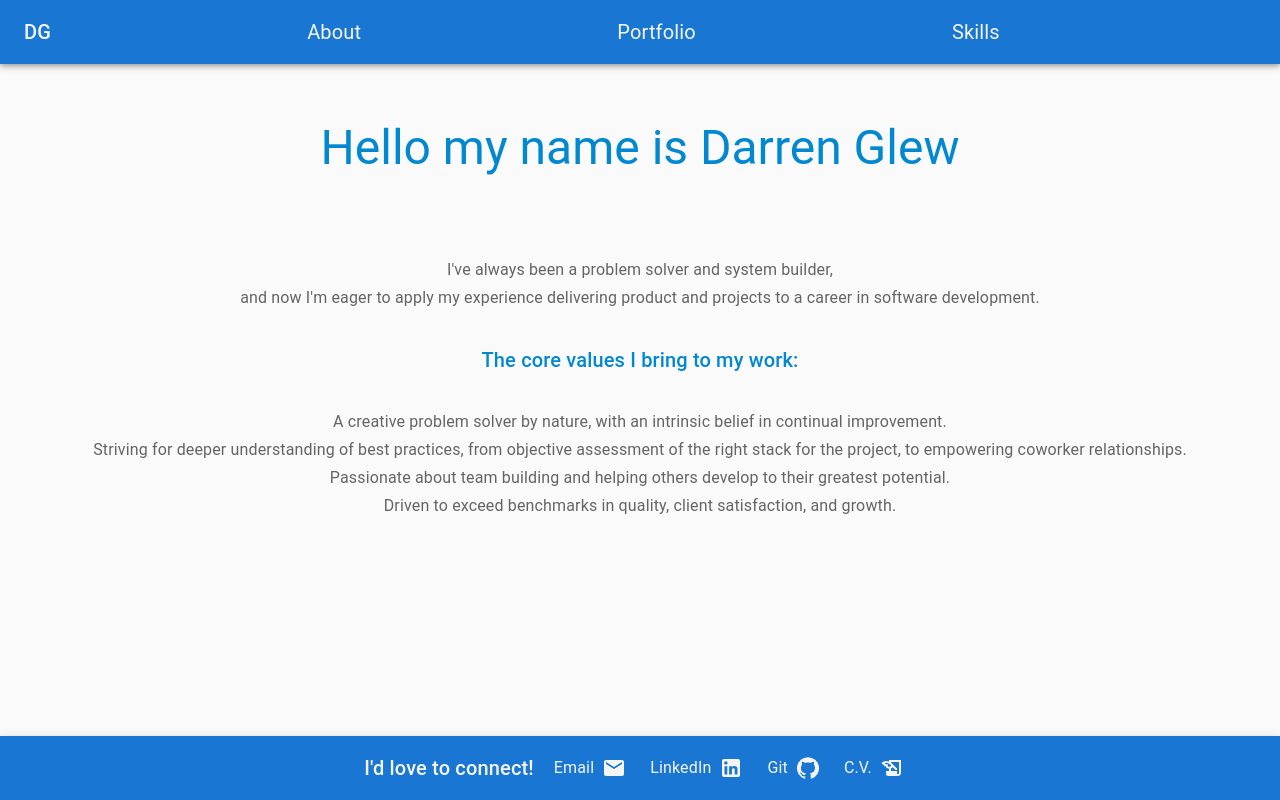
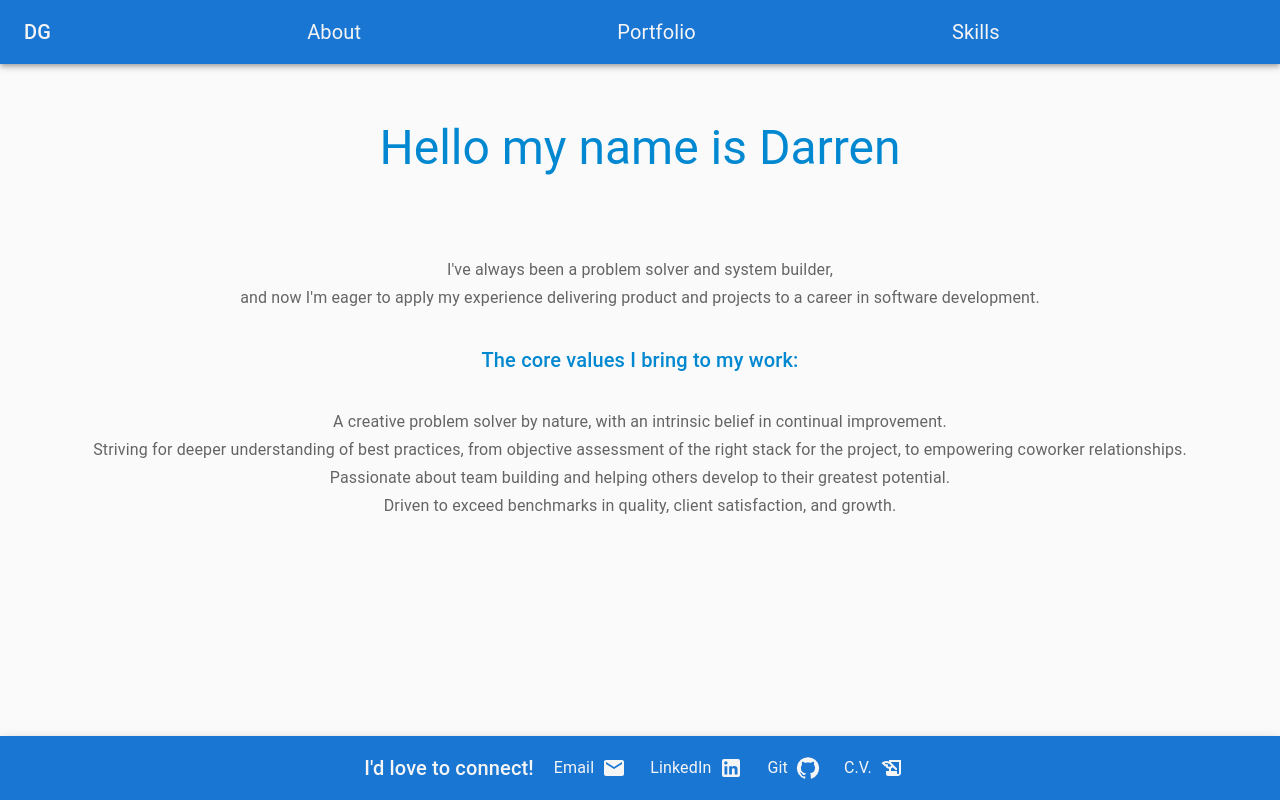
Before and after one commit to DGlew-p/PORTFOLLIO-Archive, a React (Create React App) app: page / in a window 1280 px wide. Built offline with nearby package versions, Linux system fonts and the light colour scheme.

Commit message:
edit about

```diff
--- a/src/pages/about/about.jsx
+++ b/src/pages/about/about.jsx
@@ -23,7 +23,7 @@ export default function About(props) {
             color="info.main"
             sx={{ p: 1, m: 5 }}
           >
-            Hello my name is Darren Glew
+            Hello my name is Darren
           </Typography>
         </Grid>
 
```
